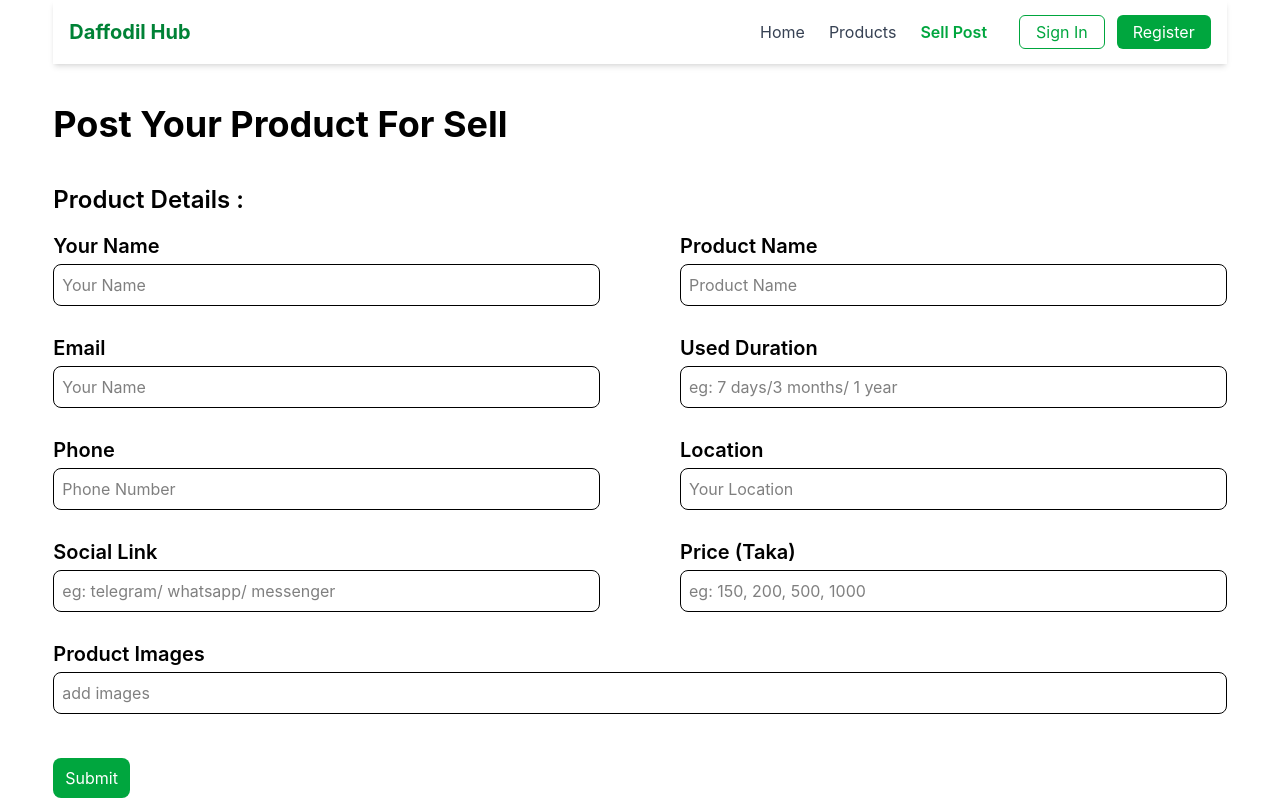
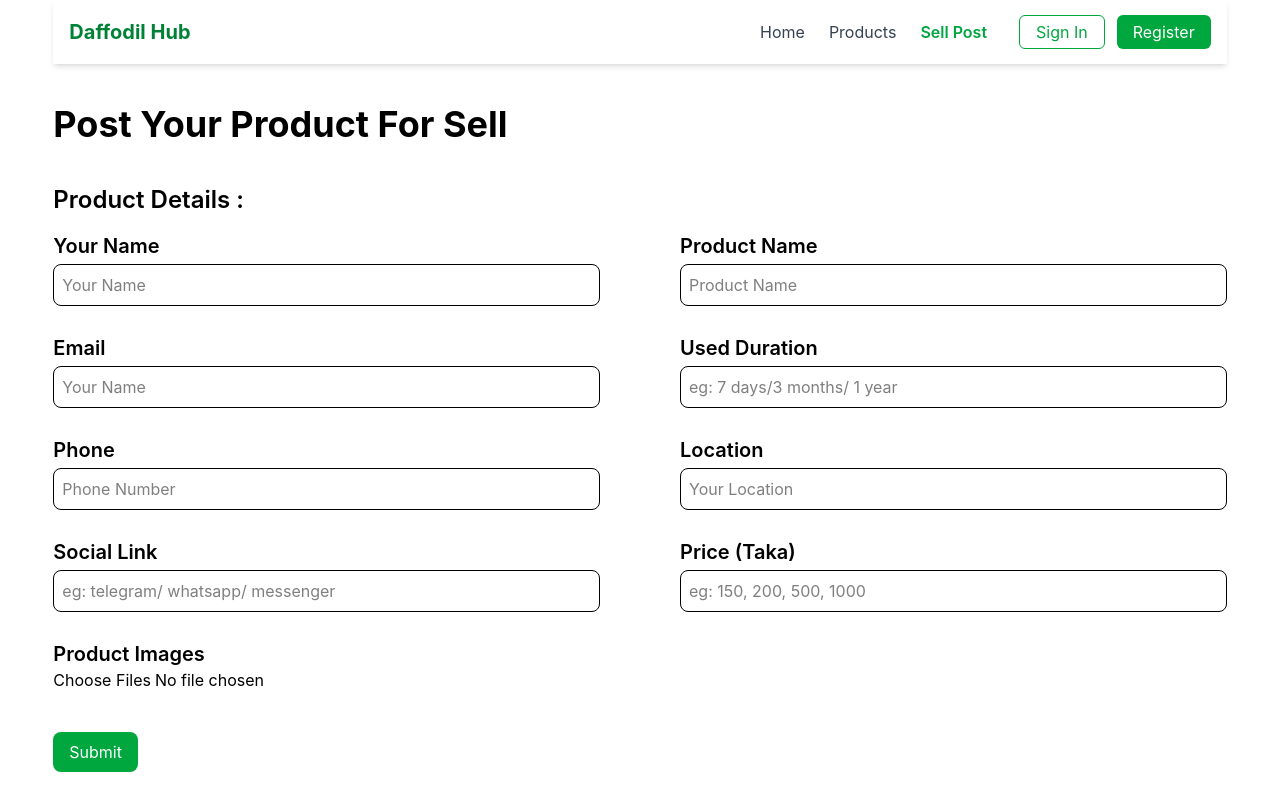
Before and after one commit to munnabiswas99/diu-buy-sell-client, a React (Vite) app: page /sell-post in a window 1280 px wide. Shown: the top 800 px of the page. Built offline with nearby package versions, Linux system fonts and the light colour scheme.

Commit message:
Image Uploaded to ImageBB using API

```diff
--- a/src/pages/sellPost/SellPost.jsx
+++ b/src/pages/sellPost/SellPost.jsx
@@ -1,7 +1,8 @@
-import React from "react";
+import React, { useState } from "react";
 import { useForm } from "react-hook-form";
 
 const SellPost = () => {
+  const [loading, setLoading] = useState(false);
   const {
     register,
     handleSubmit,
@@ -9,7 +10,51 @@ const SellPost = () => {
     formState: { errors },
   } = useForm();
 
-  const handlePost = (data) => console.log(data);
+  const handlePost = async (data) => {
+    console.log(data);
+
+    const imageFiles = Array.from(data.images);
+
+    if (imageFiles.length > 5) {
+      alert("Max 5 images allowed");
+      return;
+    }
+
+    try {
+      setLoading(true);
+
+      const imageUploadPromise = imageFiles.map((image) => {
+        const formData = new FormData();
+        formData.append("image", image);
+
+        return fetch(
+          `https://api.imgbb.com/1/upload?key=${import.meta.env.VITE_IMAGE_BB_API_KEY}`,
+          {
+            method: "POST",
+            body: formData,
+          },
+        )
+          .then((res) => res.json())
+          .then((result) => result.data.url);
+      });
+
+      const imageUrls = await Promise.all(imageUploadPromise);
+
+      const productData = {
+        ...data,
+        images: imageUrls,
+      };
+
+      console.log(productData);
+
+      // Send data to backend
+      // await fetch(...)
+    } catch (error) {
+      console.log(error);
+    } finally {
+      setLoading(false);
+    }
+  };
 
   return (
     <div>
@@ -175,9 +220,9 @@ const SellPost = () => {
           </label>
           <br />
           <input
-            className="border rounded-lg p-2 w-full my-1"
-            type="img"
-            placeholder="add images"
+            type="file"
+            multiple
+            accept="image/*"
             {...register("images", { required: true })}
           />
           <br />
@@ -189,8 +234,10 @@ const SellPost = () => {
           <br />
 
           <input
-            className="bg-green-600 py-2 px-3 rounded-lg my-4 text-white"
+            className="bg-green-600 py-2 px-4 rounded-lg my-4 text-white disabled:bg-gray-400"
             type="submit"
+            value={loading ? "Uploading..." : "Submit"}
+            disabled={loading}
           />
         </form>
       </div>
```
Also changed, not shown: 1 other file (tests, documents, lock files or other folders).
